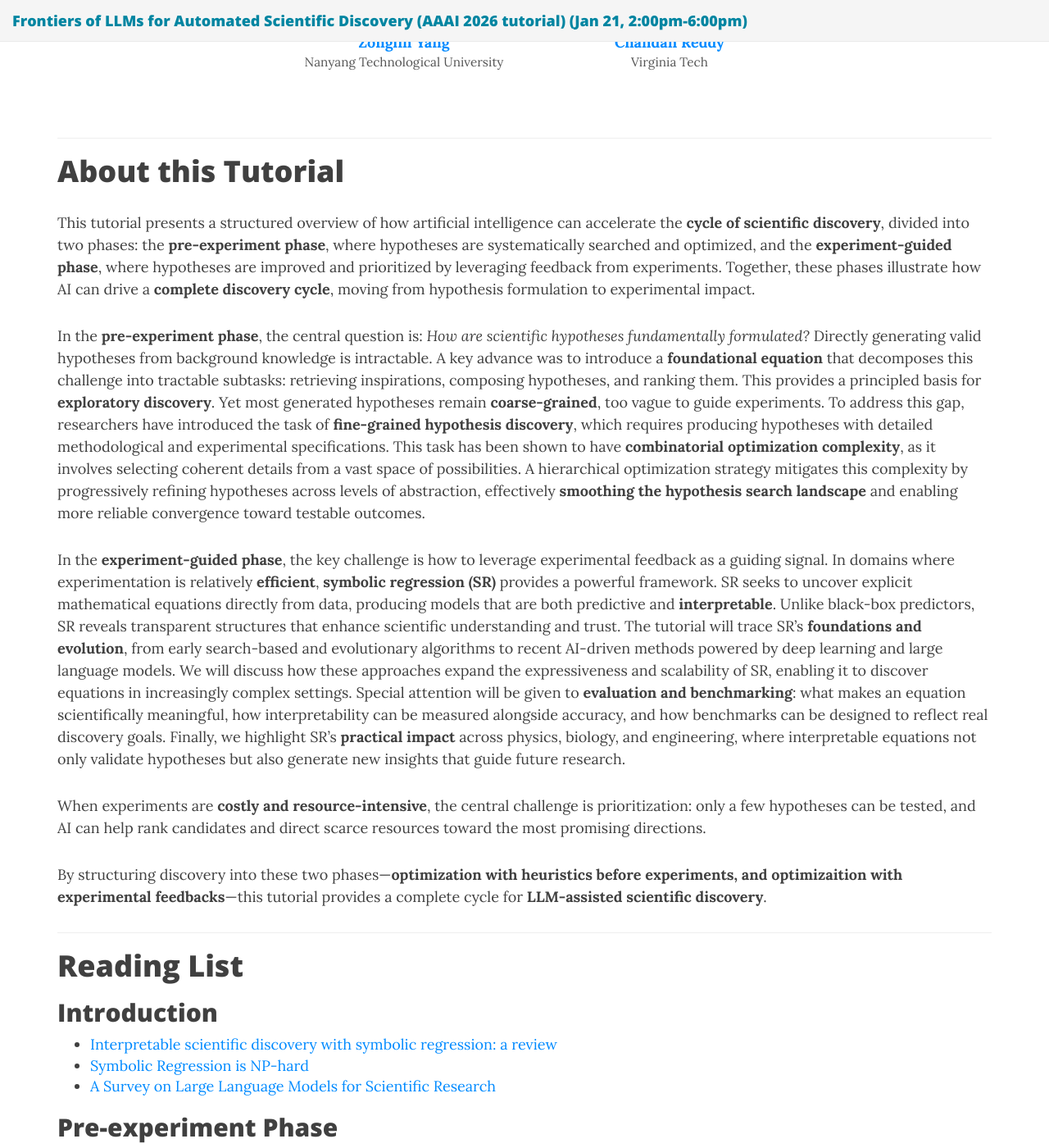
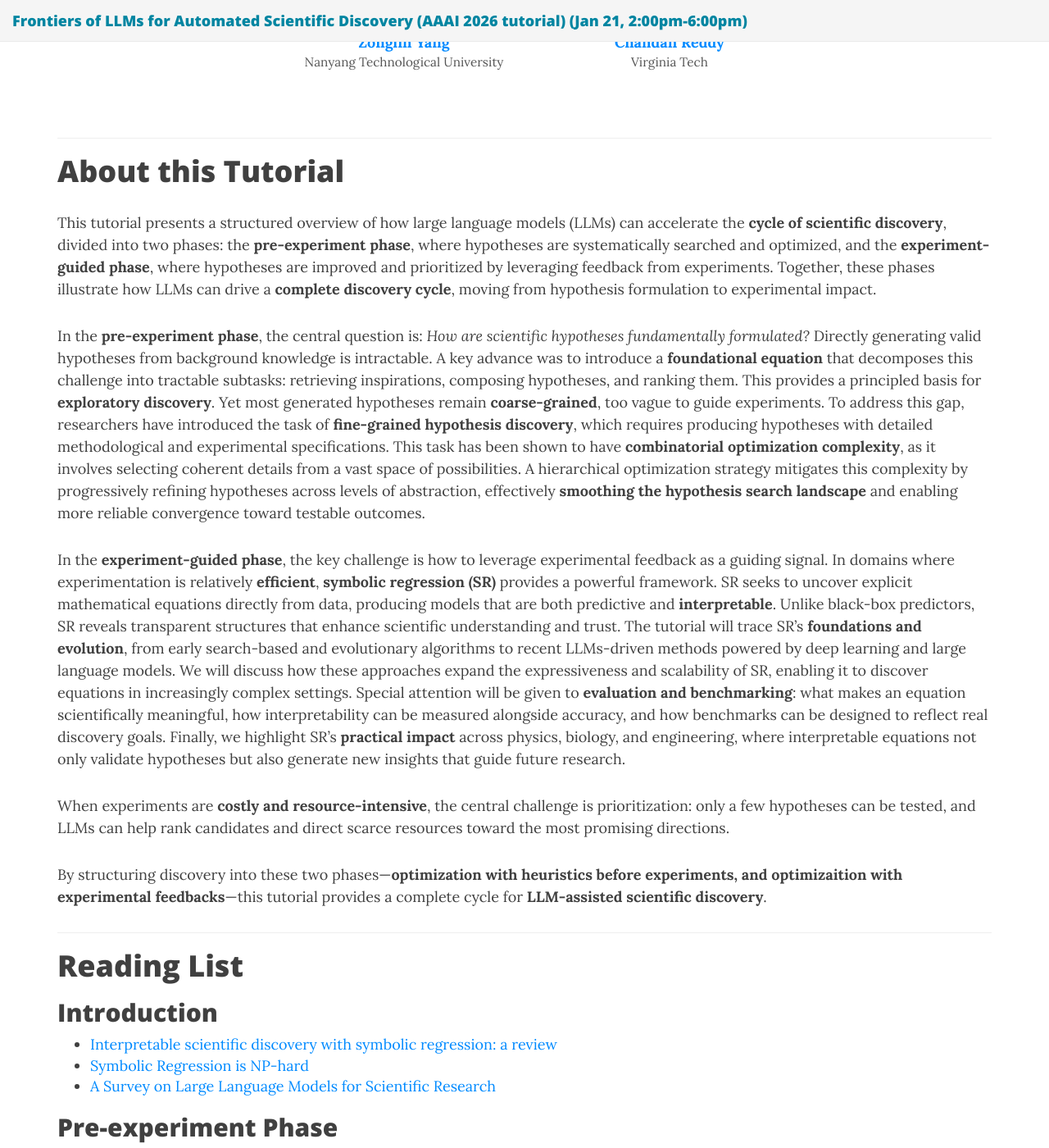
Before and after one commit to ZonglinY/llm4sd-aaai-2026, a Jekyll site: the page built from index.md, in a window 1280 px wide and 1400 px high, scrolled down 629 px. Shown: the whole window at 82% size. Built offline with Jekyll 4.4.1, drawn with Linux system fonts in a browser that asks for light colours; nearby versions of some CDN libraries.

Commit message:
Update index.md

```diff
--- a/index.md
+++ b/index.md
@@ -120,13 +120,13 @@ use-site-title: false
 
 # About this Tutorial
 
-This tutorial presents a structured overview of how artificial intelligence can accelerate the **cycle of scientific discovery**, divided into two phases: the **pre-experiment phase**, where hypotheses are systematically searched and optimized, and the **experiment-guided phase**, where hypotheses are improved and prioritized by leveraging feedback from experiments. Together, these phases illustrate how AI can drive a **complete discovery cycle**, moving from hypothesis formulation to experimental impact.
+This tutorial presents a structured overview of how large language models (LLMs) can accelerate the **cycle of scientific discovery**, divided into two phases: the **pre-experiment phase**, where hypotheses are systematically searched and optimized, and the **experiment-guided phase**, where hypotheses are improved and prioritized by leveraging feedback from experiments. Together, these phases illustrate how LLMs can drive a **complete discovery cycle**, moving from hypothesis formulation to experimental impact.
 
 In the **pre-experiment phase**, the central question is: *How are scientific hypotheses fundamentally formulated?* Directly generating valid hypotheses from background knowledge is intractable. A key advance was to introduce a **foundational equation** that decomposes this challenge into tractable subtasks: retrieving inspirations, composing hypotheses, and ranking them. This provides a principled basis for **exploratory discovery**. Yet most generated hypotheses remain **coarse-grained**, too vague to guide experiments. To address this gap, researchers have introduced the task of **fine-grained hypothesis discovery**, which requires producing hypotheses with detailed methodological and experimental specifications. This task has been shown to have **combinatorial optimization complexity**, as it involves selecting coherent details from a vast space of possibilities. A hierarchical optimization strategy mitigates this complexity by progressively refining hypotheses across levels of abstraction, effectively **smoothing the hypothesis search landscape** and enabling more reliable convergence toward testable outcomes.
 
-In the **experiment-guided phase**, the key challenge is how to leverage experimental feedback as a guiding signal. In domains where experimentation is relatively **efficient**, **symbolic regression (SR)** provides a powerful framework. SR seeks to uncover explicit mathematical equations directly from data, producing models that are both predictive and **interpretable**. Unlike black-box predictors, SR reveals transparent structures that enhance scientific understanding and trust. The tutorial will trace SR’s **foundations and evolution**, from early search-based and evolutionary algorithms to recent AI-driven methods powered by deep learning and large language models. We will discuss how these approaches expand the expressiveness and scalability of SR, enabling it to discover equations in increasingly complex settings. Special attention will be given to **evaluation and benchmarking**: what makes an equation scientifically meaningful, how interpretability can be measured alongside accuracy, and how benchmarks can be designed to reflect real discovery goals. Finally, we highlight SR’s **practical impact** across physics, biology, and engineering, where interpretable equations not only validate hypotheses but also generate new insights that guide future research.
+In the **experiment-guided phase**, the key challenge is how to leverage experimental feedback as a guiding signal. In domains where experimentation is relatively **efficient**, **symbolic regression (SR)** provides a powerful framework. SR seeks to uncover explicit mathematical equations directly from data, producing models that are both predictive and **interpretable**. Unlike black-box predictors, SR reveals transparent structures that enhance scientific understanding and trust. The tutorial will trace SR’s **foundations and evolution**, from early search-based and evolutionary algorithms to recent LLMs-driven methods powered by deep learning and large language models. We will discuss how these approaches expand the expressiveness and scalability of SR, enabling it to discover equations in increasingly complex settings. Special attention will be given to **evaluation and benchmarking**: what makes an equation scientifically meaningful, how interpretability can be measured alongside accuracy, and how benchmarks can be designed to reflect real discovery goals. Finally, we highlight SR’s **practical impact** across physics, biology, and engineering, where interpretable equations not only validate hypotheses but also generate new insights that guide future research.
 
-When experiments are **costly and resource-intensive**, the central challenge is prioritization: only a few hypotheses can be tested, and AI can help rank candidates and direct scarce resources toward the most promising directions.
+When experiments are **costly and resource-intensive**, the central challenge is prioritization: only a few hypotheses can be tested, and LLMs can help rank candidates and direct scarce resources toward the most promising directions.
 
 By structuring discovery into these two phases—**optimization with heuristics before experiments, and optimizaition with experimental feedbacks**—this tutorial provides a complete cycle for **LLM-assisted scientific discovery**.
 
```
